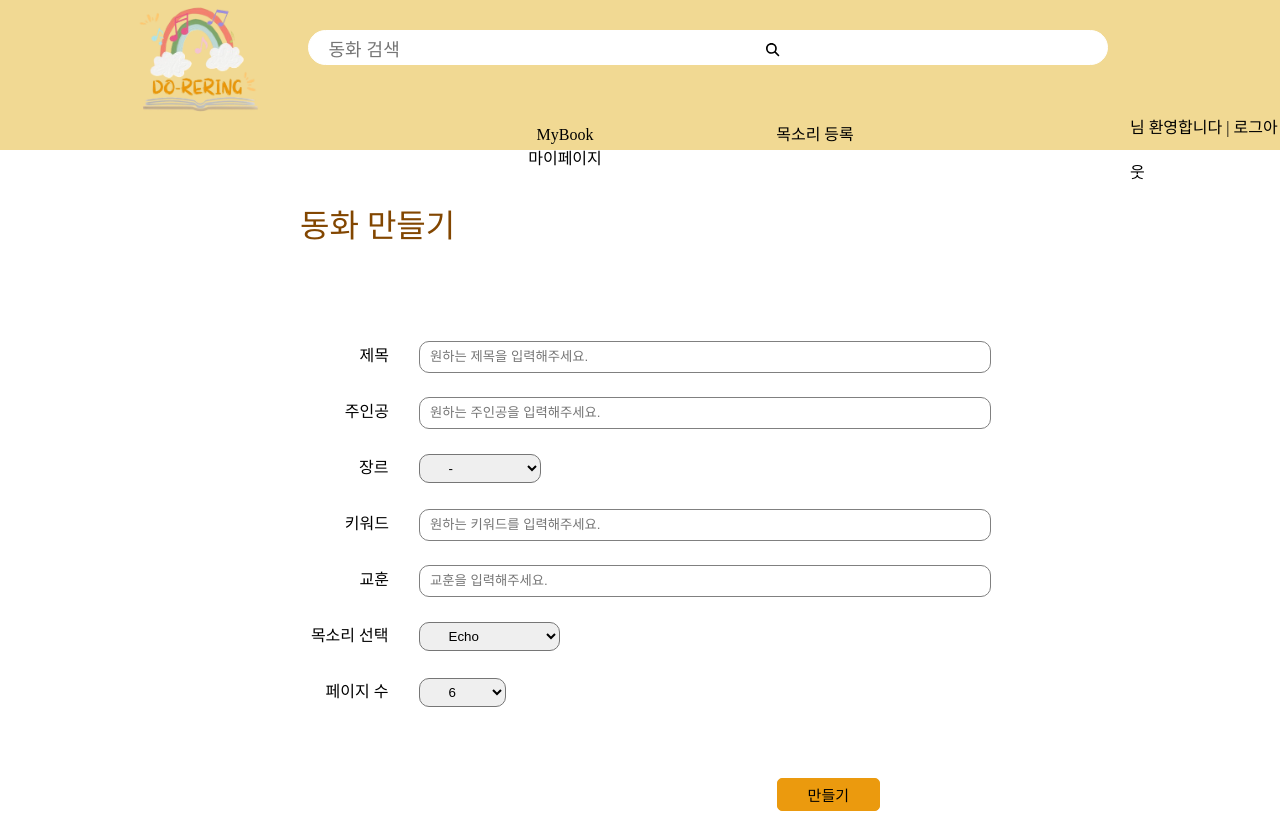
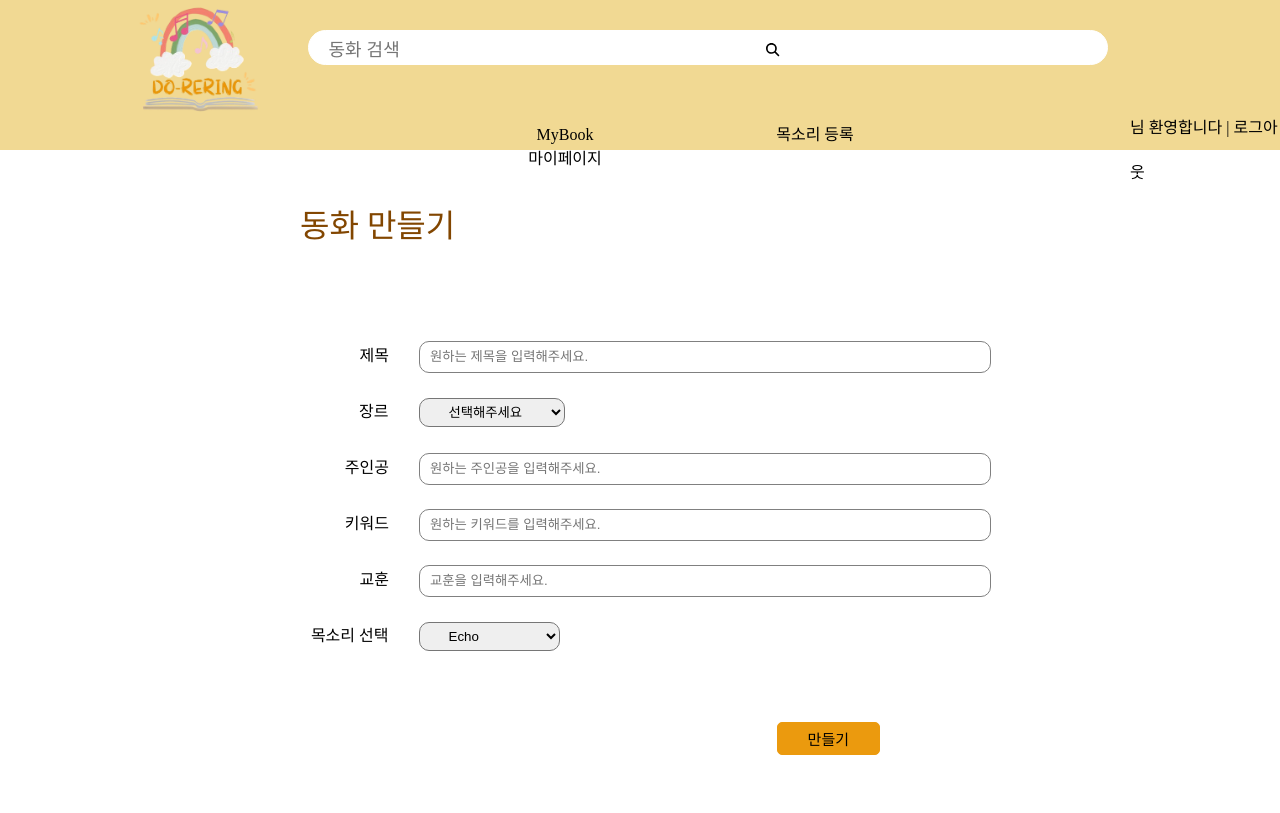
Before and after one commit to Re-Spring/DoFront, a React (Create React App) app: page /make in a window 1280 px wide. Shown: the top 813 px of the page. Built offline with nearby package versions, Linux system fonts and the light colour scheme; no server answers; sample sign-in values are in the browser's storage.

Commit message:
[Feature] 동화생성 페이지 수정

```diff
--- a/src/configs/Firebase.js
+++ b/src/configs/Firebase.js
@@ -18,10 +18,21 @@ isSupported().then((supported) => {
             let notificationOptions = {
                 body: payload.notification.body,
                 // icon: payload.notification.icon
+                // data: {
+                  // click_action: payload.notification.click_action // 알림 클릭시 이동할 URL 저장
+              // }
             };
-            new window.Notification(payload.notification.title, notificationOptions);
-        }
-    });
+            // 알림 객체 생성하고 변수에 저장
+            let notification = new window.Notification(payload.notification.title, notificationOptions);
+
+             // 알림 클릭 이벤트 리스너 추가
+              notification.onclick = function(event) {
+                  event.preventDefault(); // 브라우저의 기본 동작 방지
+                  // window.location.href = `https://${process.env.REACT_APP_API_IP}:3000/bookContent/${story.fairytaleCode}`; // 메인 페이지 URL로 이동; // 새 탭에서 동화 상세 페이지 열기
+                  notification.close(); // 알림 닫기
+              }
+      }
+  });
   } else {
     console.log("This browser doesn't support Firebase Cloud Messaging");
   }
--- a/src/pages/fairytale/Make.js
+++ b/src/pages/fairytale/Make.js
@@ -1,14 +1,18 @@
 import React, { useCallback ,useState, useEffect } from 'react';
+import { useNavigate } from 'react-router-dom'; // useNavigate 훅 가져오기
 import "../../styles/common/Common.css";
 import "../../styles/mybook/Make.css";
 import { jwtDecode } from "jwt-decode";
 import { MakeAPI } from "../../apis/MakeAPI";
 import { useDispatch } from 'react-redux';
+import Swal from 'sweetalert2';
+
 
 function Make(){
 
     const dispatch = useDispatch();
     const [token, setToken] = useState('');
+    const navigate = useNavigate();
 
     useEffect(() => {
     // 로컬 스토리지에서 토큰 가져오기
@@ -26,10 +30,14 @@ function Make(){
     const [lesson, setLesson] = useState('');
     const [page, setPage] = useState('6');
     const [voice, setVoice] = useState('echo');
+    const [titleMsg, setTilteMsg] = useState("");
 
     const titleHandler = useCallback(async (e) => {
         const entTitle = e.target.value;
-        setTitle(entTitle)
+        setTitle(entTitle);
+
+        const isValid = title.length > 0;
+        setTilteMsg(isValid ? "✅" : "제목을 입력해주세요.")
     }, []);
 
     const characterHandler = useCallback(async (e) => {
@@ -62,6 +70,8 @@ function Make(){
         setVoice(entVoice)
     }, []);
 
+
+
     const user  = jwtDecode(localStorage.getItem("accessToken"));
     const userId = user.userId
     const userCode = user.userCode
@@ -73,8 +83,12 @@ function Make(){
             console.log("test",title, character, genre, keyword, lesson, page, voice);
             console.log("token", token)
 
-            if(title === '' || genre === ''){
-                alert('필수 요소를 선택해주세요');
+            if (title === '') {
+                alert('제목을 입력해주세요');
+                return; // 제목이 비어있으면 여기서 함수 실행을 중단
+            } else if (genre === '') {
+                alert('장르를 선택해주세요');
+                return; // 장르가 비어있으면 여기서 함수 실행을 중단
             }else{
                 const makeData = {
                     title: title,
@@ -82,14 +96,24 @@ function Make(){
                     genre: genre,
                     keyword:keyword,
                     lesson:lesson,
-                    page:page,
+                    page:'7',
                     voice:voice,
                     userId:userId,
                     userCode:userCode,
                     token:token
-            }
+            };
+            Swal.fire({
+                icon: 'success',
+                title: "동화 생성 중입니다...🪄",
+                text: "동화가 생성되면 알람으로 알려드려요!🛎️",
+                confirmButtonText: "✓"
+            }).then((result) => {
+                if (result.isConfirmed) {
+                    navigate("/"); // 사용자가 확인 버튼을 클릭하면 메인 페이지로 이동
+                }
+            });
             dispatch(MakeAPI({
-                makeData
+                makeData, navigate
         }));
         }
     }
@@ -104,14 +128,10 @@ function Make(){
                             <p className='textName'><label htmlFor="title">제목</label></p>
                             <input type="text" className='inputBox' id="title" placeholder="원하는 제목을 입력해주세요." value={title} onChange={titleHandler}/>
                         </div>
-                        <div>
-                        <p className='textName'><label htmlFor="character">주인공</label></p>
-                            <input type="text" className='inputBox' id="character" placeholder="원하는 주인공을 입력해주세요." value={character} onChange={characterHandler}/>
-                        </div>
                         <div className='choice'>
                             <p className='textName'><label htmlFor="genre">장르</label></p>
                             <select id="genre" className='optionBox' value={genre} onChange={genreHandler}>
-                                <option value='' default>-</option>
+                                <option value='' default disabled hidden>선택해주세요</option>
                                 <option value="romance">로맨스</option>
                                 <option value="folktale">전래동화</option>
                                 <option value="fantasy">판타지</option>
@@ -120,6 +140,11 @@ function Make(){
                                 <option value="family">가족</option>
                             </select>
                         </div>
+                        <div>
+                        <p className='textName'><label htmlFor="character">주인공</label></p>
+                            <input type="text" className='inputBox' id="character" placeholder="원하는 주인공을 입력해주세요." value={character} onChange={characterHandler}/>
+                        </div>
+
                         <div>
                             <p className='textName'><label htmlFor="keyword">키워드</label></p>
                             <input type="text" className='inputBox' id="keyword" value={keyword} placeholder="원하는 키워드를 입력해주세요." onChange={keywordHandler}/>
@@ -144,17 +169,6 @@ function Make(){
                                 </optgroup>
                             </select>
                         </div>
-                        <div className='choice'>
-                            <p className='textName'><label htmlFor="page">페이지 수</label></p>
-                            <select id="page" className='optionBox' value={page} onChange={pageHandler}>
-                                <option value='' default>-</option>
-                                <option value="6">6</option>
-                                <option value="7">7</option>
-                                <option value="8">8</option>
-                                <option value="9">9</option>
-                                <option value="10">10</option>
-                            </select>
-                        </div>
                     </div>
                     <div className='makeBtnBox'>
                         <button type="submit" className='makeBtn'>만들기</button>
--- a/src/pages/user/Enroll.js
+++ b/src/pages/user/Enroll.js
@@ -58,7 +58,7 @@ function Enroll() {
         const entPwd = e.target.value;
         setPwd(entPwd);
 
-        // 입력값에 대한 유효성 검사를 여기에서 수행
+       // 입력값에 대한 유효성 검사를 여기에서 수행
         const isValid = pwdRule.test(entPwd);
         setPwdMsg(isValid ? "✅" : "영문과 숫자, 특수문자를 포함해 8~20자로 입력해 주세요.");
     }, []);
--- a/src/styles/mybook/Make.css
+++ b/src/styles/mybook/Make.css
@@ -59,3 +59,6 @@
     border-radius: 10px;
     outline: none;
 }
+.required {
+    color: red; /* 필수 항목 텍스트 색상 */
+}
```
Also changed, not shown: src/apis/MakeAPI.js (+1 -50 lines), 1 other file (tests, documents, lock files or other folders).
